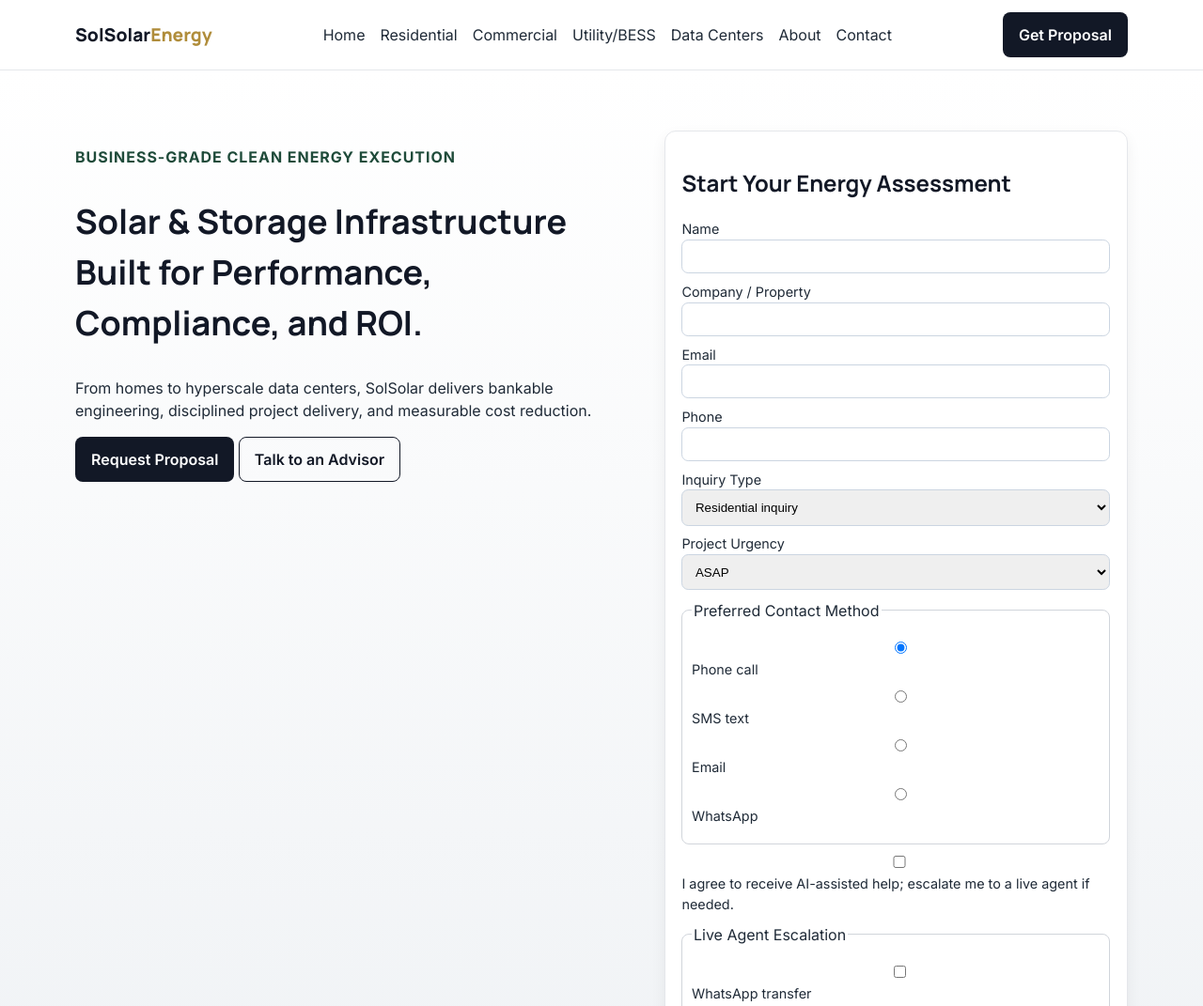
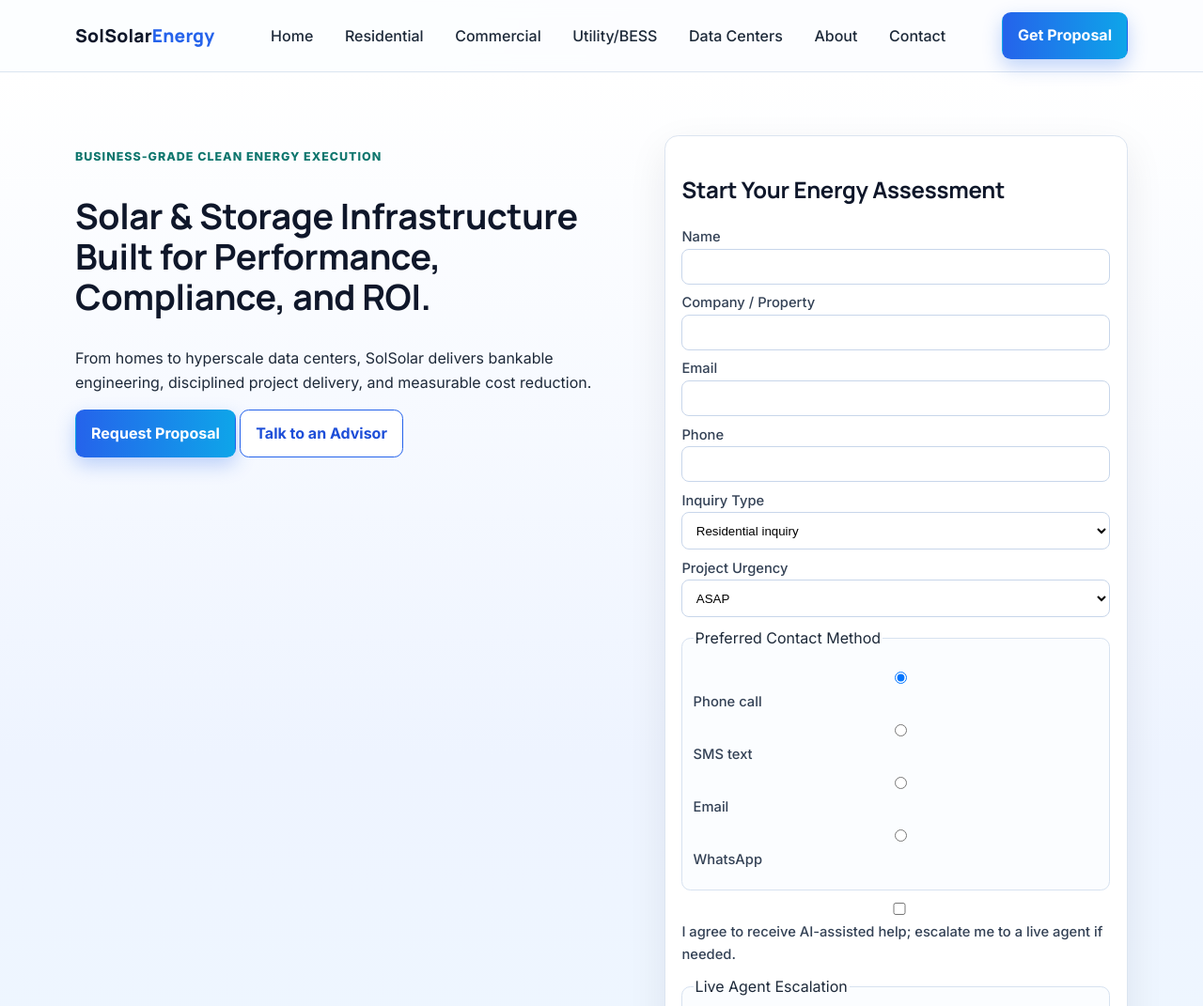
Before and after one commit to salamander25/SolSolar2026, a plain HTML site: page index.html in a window 1280 px wide. Shown: the top 1071 px of the page at 94% size. Drawn offline with Linux system fonts and the light colour scheme.

Commit message:
Refresh site styling with vibrant professional visual system

```diff
--- a/css/styles.css
+++ b/css/styles.css
@@ -1,14 +1,95 @@
-:root{--bg:#f6f7f8;--text:#1f2a37;--accent:#b08d3b;--dark:#121826;--green:#1f4b3a;--card:#fff;--muted:#6b7280}
-*{box-sizing:border-box}body{margin:0;font-family:Inter,sans-serif;background:var(--bg);color:var(--text);line-height:1.5}
-.container{width:min(1120px,92%);margin:auto}.site-header{position:sticky;top:0;background:#fff;border-bottom:1px solid #e5e7eb;z-index:1000}
-.nav{display:flex;align-items:center;justify-content:space-between;padding:.8rem 0;gap:1rem}.brand{font:800 1.2rem Manrope,sans-serif;color:var(--dark);text-decoration:none}.brand span{color:var(--accent)}
-.nav-links{display:flex;list-style:none;gap:1rem;padding:0;margin:0}.nav-links a{text-decoration:none;color:var(--text)}.menu-toggle{display:none}
-.btn{display:inline-block;padding:.7rem 1rem;border-radius:.5rem;text-decoration:none;border:1px solid transparent;font-weight:600}.btn-primary{background:var(--dark);color:#fff}.btn-secondary{border-color:var(--dark);color:var(--dark)}
-.hero{padding:4rem 0;background:linear-gradient(180deg,#fff,#eef1f4)}.grid-2{display:grid;grid-template-columns:1.1fr .9fr;gap:1.5rem}.eyebrow{text-transform:uppercase;letter-spacing:.06em;color:var(--green);font-weight:700}
-h1,h2,h3{font-family:Manrope,sans-serif;color:var(--dark)}h1{font-size:2.25rem}.section{padding:3.2rem 0}.alt{background:#eef2f3}
-.cards-4{display:grid;grid-template-columns:repeat(4,1fr);gap:1rem}.card{background:var(--card);padding:1.1rem;border-radius:.75rem;border:1px solid #e5e7eb;text-decoration:none;color:inherit;box-shadow:0 6px 16px #0000000f}
-.form-card label{display:block;font-size:.9rem;margin:.55rem 0}.form-card input,.form-card select,.form-card textarea{width:100%;padding:.6rem;border:1px solid #cbd5e1;border-radius:.45rem}.form-card fieldset{border:1px solid #d1d5db;border-radius:.5rem;padding:.6rem;margin:.6rem 0}
-.media{background:#dbe2e8;border:2px dashed #90a0b2;padding:2.5rem;border-radius:.8rem;text-align:center;color:#314154}.icon-list li{margin:.6rem 0}.site-footer{background:var(--dark);color:#d4dae3;padding:2rem 0}.site-footer a{color:#d4dae3;text-decoration:none}.footer-grid{display:grid;grid-template-columns:repeat(4,1fr);gap:1rem}
-.page-hero{padding:3rem 0 2rem;background:#fff}.content-section{padding:2.5rem 0}
-@media (max-width: 900px){.grid-2,.cards-4,.footer-grid{grid-template-columns:1fr 1fr}.nav-links{display:none;position:absolute;top:63px;left:0;right:0;background:#fff;padding:1rem}.nav-links.open{display:block}.menu-toggle{display:block}}
-@media (max-width: 640px){.grid-2,.cards-4,.footer-grid{grid-template-columns:1fr}h1{font-size:1.8rem}}
+:root{
+  --bg:#f4f7fb;
+  --text:#1d2939;
+  --heading:#0f172a;
+  --accent:#f59e0b;
+  --accent-2:#0ea5e9;
+  --brand:#2563eb;
+  --brand-dark:#1d4ed8;
+  --success:#0f766e;
+  --card:#ffffff;
+  --muted:#667085;
+  --line:#dbe4f0;
+  --shadow:0 14px 40px rgba(15,23,42,.08);
+}
+
+*{box-sizing:border-box}
+body{
+  margin:0;
+  font-family:Inter,sans-serif;
+  background:
+    radial-gradient(circle at 8% -10%, rgba(14,165,233,.14), transparent 45%),
+    radial-gradient(circle at 100% 12%, rgba(37,99,235,.14), transparent 38%),
+    var(--bg);
+  color:var(--text);
+  line-height:1.6;
+}
+
+.container{width:min(1120px,92%);margin:auto}
+.site-header{
+  position:sticky;top:0;z-index:1000;
+  background:rgba(255,255,255,.92);
+  backdrop-filter:blur(8px);
+  border-bottom:1px solid var(--line);
+}
+.nav{display:flex;align-items:center;justify-content:space-between;padding:.8rem 0;gap:1rem}
+.brand{font:800 1.2rem Manrope,sans-serif;color:var(--heading);text-decoration:none;letter-spacing:.01em}
+.brand span{color:var(--brand)}
+
+.nav-links{display:flex;list-style:none;gap:1rem;padding:0;margin:0}
+.nav-links a{text-decoration:none;color:var(--text);font-weight:500;padding:.42rem .55rem;border-radius:.45rem;transition:.2s}
+.nav-links a:hover{background:#edf4ff;color:var(--brand-dark)}
+.menu-toggle{display:none}
+
+.btn{display:inline-block;padding:.72rem 1rem;border-radius:.6rem;text-decoration:none;border:1px solid transparent;font-weight:700;transition:.18s}
+.btn-primary{background:linear-gradient(90deg,var(--brand),var(--accent-2));color:#fff;box-shadow:0 8px 20px rgba(37,99,235,.28)}
+.btn-primary:hover{transform:translateY(-1px);box-shadow:0 12px 22px rgba(37,99,235,.28)}
+.btn-secondary{border-color:var(--brand);color:var(--brand-dark);background:#fff}
+.btn-secondary:hover{background:#eff6ff}
+
+.hero{padding:4.2rem 0;background:linear-gradient(180deg,#ffffff, #eef4ff 55%, #eef8ff)}
+.grid-2{display:grid;grid-template-columns:1.1fr .9fr;gap:1.5rem}
+.eyebrow{text-transform:uppercase;letter-spacing:.08em;color:var(--success);font-weight:800;font-size:.78rem}
+h1,h2,h3{font-family:Manrope,sans-serif;color:var(--heading);letter-spacing:-.01em}
+h1{font-size:2.35rem;line-height:1.15}
+.section{padding:3.2rem 0}
+.alt{background:linear-gradient(180deg,#f8fbff,#eef5ff)}
+
+.cards-4{display:grid;grid-template-columns:repeat(4,1fr);gap:1rem}
+.card{
+  background:var(--card);
+  padding:1.1rem;
+  border-radius:.9rem;
+  border:1px solid var(--line);
+  text-decoration:none;color:inherit;
+  box-shadow:var(--shadow);
+}
+.cards-4 .card{transition:.2s}
+.cards-4 .card:hover{transform:translateY(-3px);border-color:#bfd3f6;box-shadow:0 18px 34px rgba(15,23,42,.12)}
+
+.form-card label{display:block;font-size:.92rem;margin:.55rem 0;color:#334155;font-weight:500}
+.form-card input,.form-card select,.form-card textarea{width:100%;padding:.65rem;border:1px solid #c8d6ea;border-radius:.5rem;background:#fff}
+.form-card input:focus,.form-card select:focus,.form-card textarea:focus{outline:none;border-color:var(--accent-2);box-shadow:0 0 0 3px rgba(14,165,233,.14)}
+.form-card fieldset{border:1px solid #d7e2f0;border-radius:.6rem;padding:.7rem;margin:.6rem 0;background:#fbfdff}
+
+.media{background:#e6eefc;border:2px dashed #86a5dd;padding:2.5rem;border-radius:.8rem;text-align:center;color:#2d4672}
+.icon-list li{margin:.6rem 0}
+
+.site-footer{background:linear-gradient(130deg,#0f172a,#1e293b);color:#d4dae3;padding:2rem 0}
+.site-footer a{color:#d4dae3;text-decoration:none}
+.site-footer a:hover{color:#93c5fd}
+.footer-grid{display:grid;grid-template-columns:repeat(4,1fr);gap:1rem}
+
+.page-hero{padding:3rem 0 2rem;background:#fff}
+.content-section{padding:2.5rem 0}
+
+@media (max-width: 900px){
+  .grid-2,.cards-4,.footer-grid{grid-template-columns:1fr 1fr}
+  .nav-links{display:none;position:absolute;top:63px;left:0;right:0;background:#fff;padding:1rem}
+  .nav-links.open{display:block}
+  .menu-toggle{display:block}
+}
+@media (max-width: 640px){
+  .grid-2,.cards-4,.footer-grid{grid-template-columns:1fr}
+  h1{font-size:1.9rem}
+}
```
